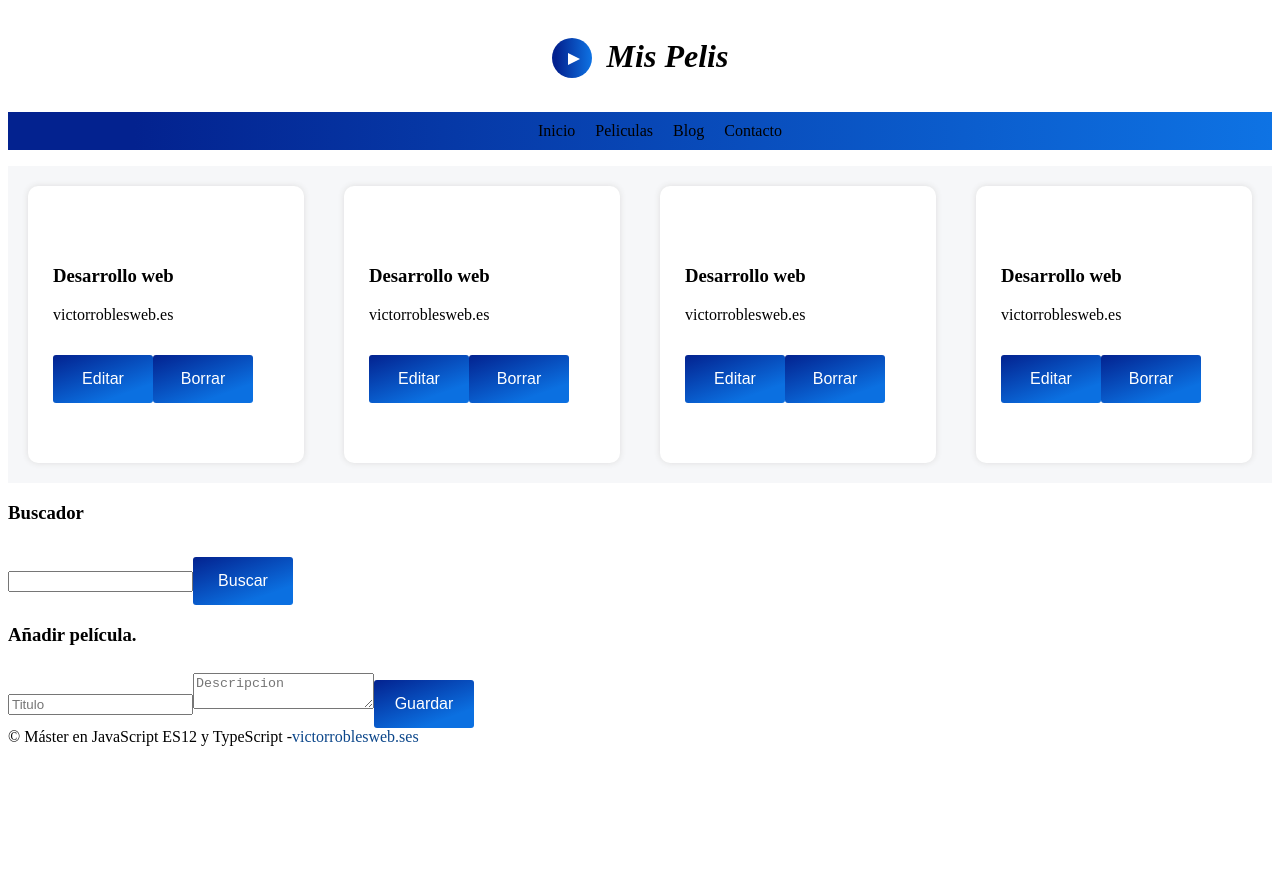
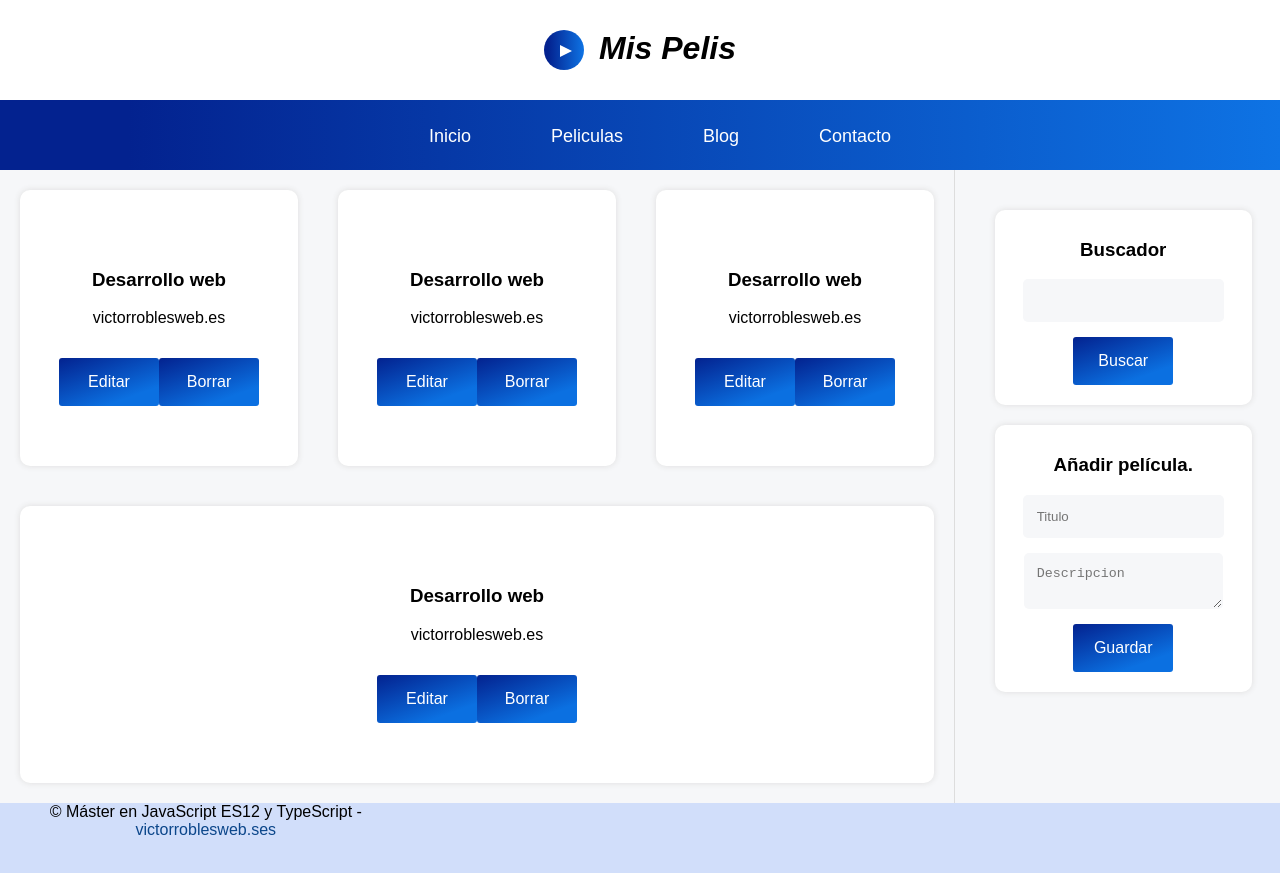
Before and after one commit to Adrianibarra97/movies-project, a React (Create React App) app: page / in a window 1280 px wide. Before the commit the page ends 800 px from the top, so only its background shows below. Built offline with nearby package versions, Linux system fonts and the light colour scheme.

Commit message:
Final Base Structure.

```diff
--- a/src/App.js
+++ b/src/App.js
@@ -3,7 +3,6 @@ import { Navigation } from './components/Navigation';
 import { Content } from './components/Content';
 import { Aside } from './components/Aside';
 import { Footer } from './components/Footer';
-
 import './css/App.css';
 
 function App() {
--- a/src/components/Aside.js
+++ b/src/components/Aside.js
@@ -1,5 +1,5 @@
 import React from 'react';
-import '../css/ContentStyle.css';
+import '../css/AsideStyle.css';
 
 export const Aside = () => {
     return (
--- a/src/components/Navigation.js
+++ b/src/components/Navigation.js
@@ -5,10 +5,10 @@ export const Navigation = () => {
     return (
         <nav className="nav">
             <ul>
-                <li>Inicio</li>
-                <li>Peliculas</li>
-                <li>Blog</li>
-                <li>Contacto</li>
+                <li><a href="#">Inicio</a></li>
+                <li><a href="#">Peliculas</a></li>
+                <li><a href="#">Blog</a></li>
+                <li><a href="#">Contacto</a></li>
             </ul>
         </nav>
     );
--- a/src/css/App.css
+++ b/src/css/App.css
@@ -1,38 +1,20 @@
-/* .App {
+body {
+  background-color: #D1DEFA;
+  font-family: sans-serif, Arial, Helvetica;
   text-align: center;
+  padding: 0;
+  margin: 0;
 }
 
-.App-logo {
-  height: 40vmin;
-  pointer-events: none;
+.layout {
+  width: 100%;
+  height: auto;
+  display: grid;
+  grid-template-areas:
+      "header header header header"
+      "nav nav nav nav"
+      "content content content lateral"
+      "footer footer footer footer"
+  ;
+  grid-template-rows: 100px 70px auto 70px;
 }
-
-@media (prefers-reduced-motion: no-preference) {
-  .App-logo {
-    animation: App-logo-spin infinite 20s linear;
-  }
-}
-
-.App-header {
-  background-color: #282c34;
-  min-height: 100vh;
-  display: flex;
-  flex-direction: column;
-  align-items: center;
-  justify-content: center;
-  font-size: calc(10px + 2vmin);
-  color: white;
-}
-
-.App-link {
-  color: #61dafb;
-}
-
-@keyframes App-logo-spin {
-  from {
-    transform: rotate(0deg);
-  }
-  to {
-    transform: rotate(360deg);
-  }
-} */
--- a/src/css/index.css
+++ /dev/null
@@ -1,34 +0,0 @@
-body {
-  background-color: #D1DEFA;
-  font-family: sans-serif, Arial, Helvetica;
-  text-align: center;
-  padding: 0;
-  margin: 0;
-}
-
-.layout {
-  width: 100%;
-  height: auto;
-  display: grid;
-  grid-template-areas:
-      "header header header header"
-      "nav nav nav nav"
-      "content content content lateral"
-      "footer footer footer footer"
-  ;
-  grid-template-rows: 100px 70px auto 70px;
-}
-
-/* body {
-  margin: 0;
-  font-family: -apple-system, BlinkMacSystemFont, 'Segoe UI', 'Roboto', 'Oxygen',
-    'Ubuntu', 'Cantarell', 'Fira Sans', 'Droid Sans', 'Helvetica Neue',
-    sans-serif;
-  -webkit-font-smoothing: antialiased;
-  -moz-osx-font-smoothing: grayscale;
-}
-
-code {
-  font-family: source-code-pro, Menlo, Monaco, Consolas, 'Courier New',
-    monospace;
-} */
```
Also changed, not shown: src/logo.svg (deleted).
